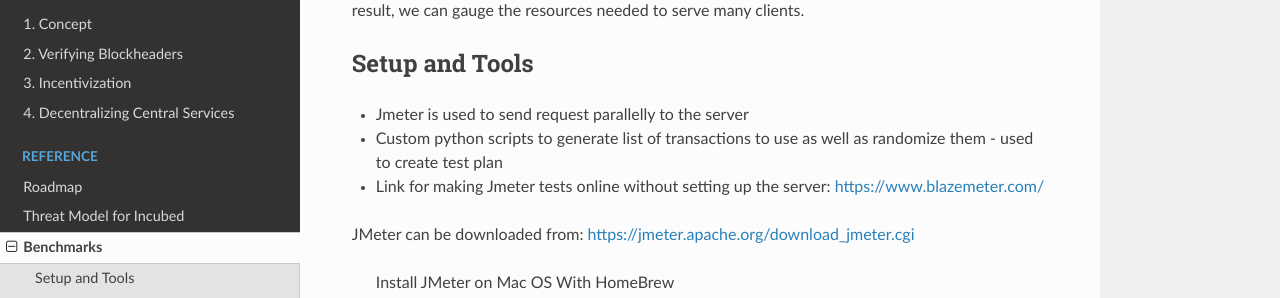
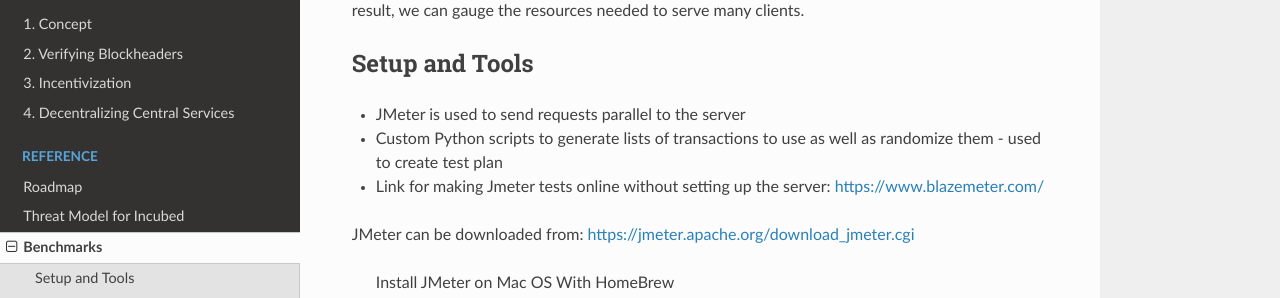
Before and after one commit to blockchainsllc/in3-docs, a Sphinx documentation site: the page built from docs/benchmarkSummary.rst, in a window 1280 px wide and 900 px high. Shown: the part 185-483 px from the top of the window. Built offline with Sphinx 7.4.7 and the Read the Docs theme 2.0.0, drawn with Linux system fonts in a browser that asks for light colours; pages that are not in the unit, such as notebooks, are missing from menus.

Commit message:
Update benchmarkSummary.rst

```diff
--- a/docs/benchmarkSummary.rst
+++ b/docs/benchmarkSummary.rst
@@ -8,8 +8,8 @@ These benchmarks aim to test the Incubed version for stability and performance o
 Setup and Tools
 ###############
 
-- Jmeter is used to send request parallelly to the server
-- Custom python scripts to generate list of transactions to use as well as randomize them - used to create test plan
+- JMeter is used to send requests parallel to the server
+- Custom Python scripts to generate lists of transactions to use as well as randomize them - used to create test plan
 - Link for making Jmeter tests online without setting up the server: https://www.blazemeter.com/
 
 JMeter can be downloaded from: https://jmeter.apache.org/download_jmeter.cgi
```
